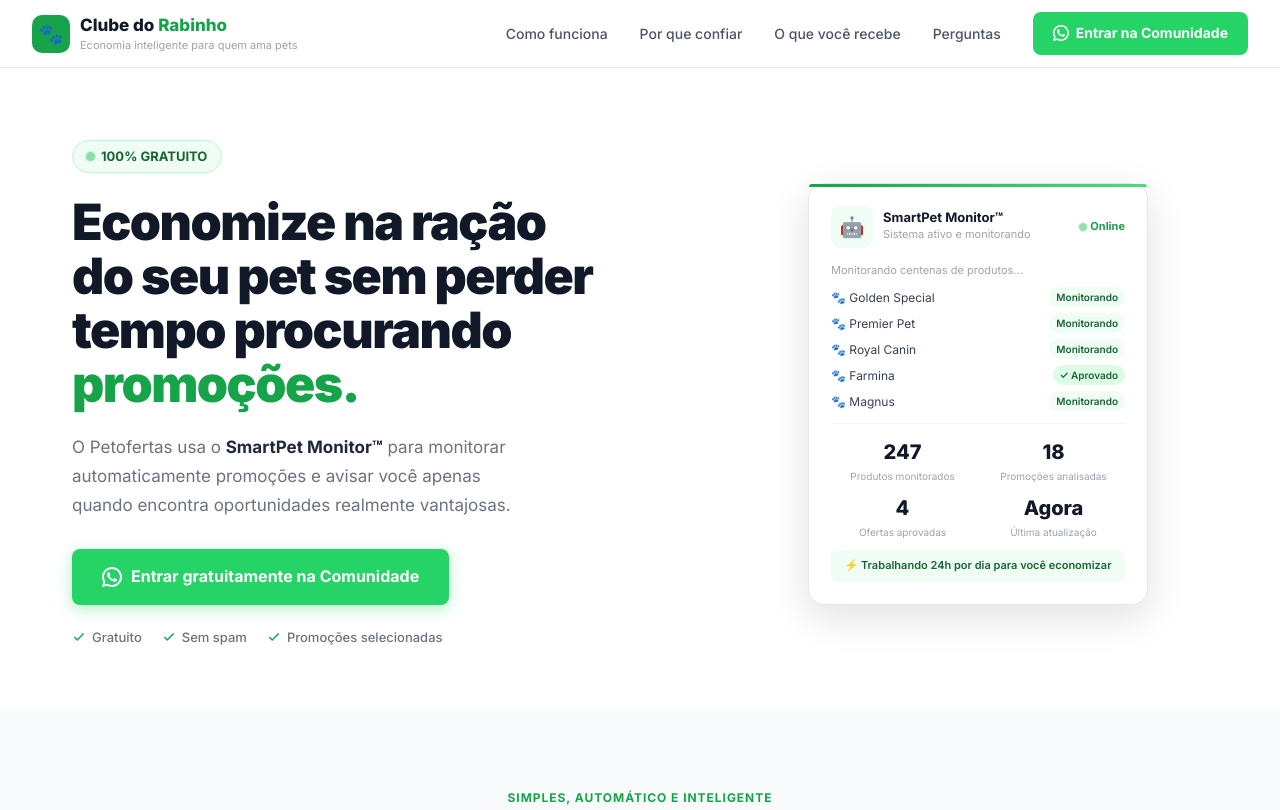
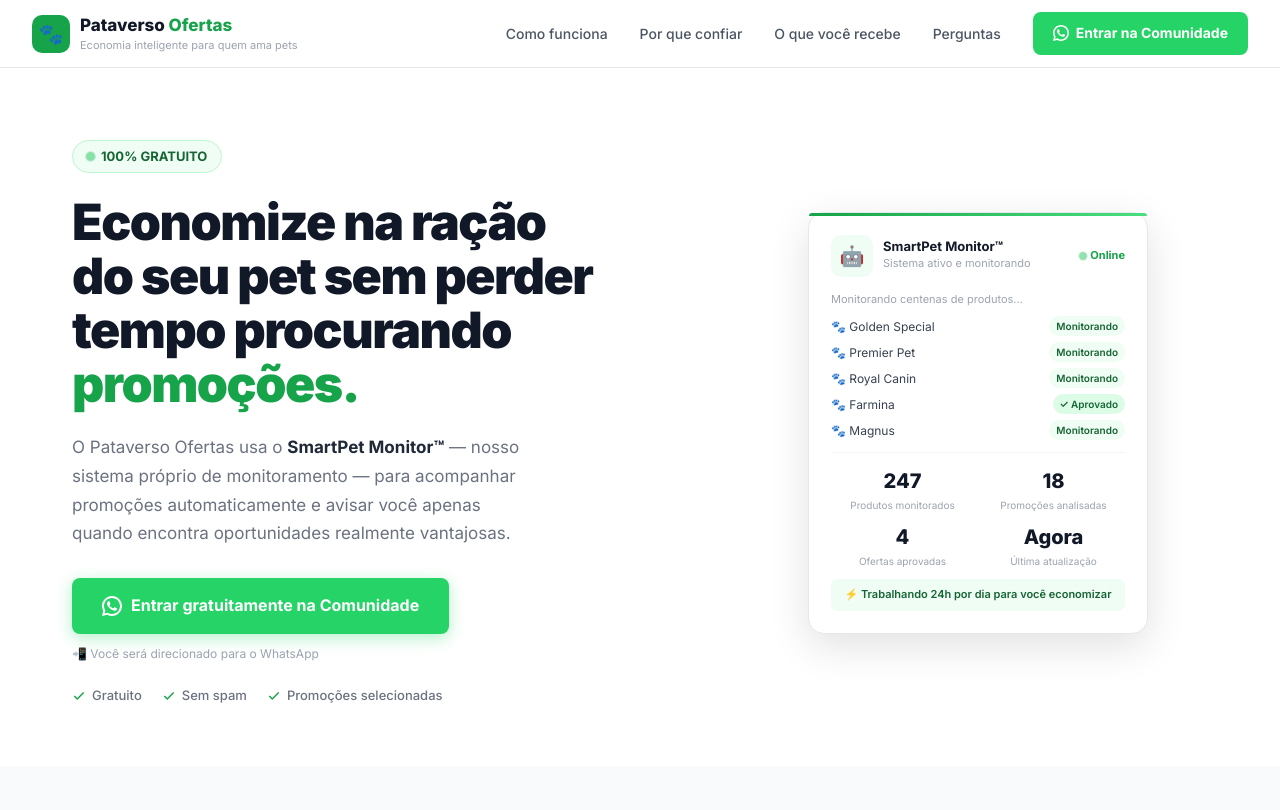
Before and after one commit to Riatlaa/Petofertas, a plain HTML site: page index.html in a window 1280 px wide. Shown: the top 810 px of the page. Drawn offline with Linux system fonts and the light colour scheme.

Commit message:
index.html

```diff
--- a/index.html
+++ b/index.html
@@ -3,7 +3,7 @@
 <head>
 <meta charset="UTF-8">
 <meta name="viewport" content="width=device-width, initial-scale=1.0">
-<title>Petofertas 🐾 – Promoções de ração que realmente valem</title>
+<title>Pataverso Ofertas 🐾 – Promoções de ração que realmente valem</title>
 <link rel="preconnect" href="https://fonts.googleapis.com">
 <link href="https://fonts.googleapis.com/css2?family=Inter:wght@400;500;600;700;800;900&display=swap" rel="stylesheet">
 <style>
@@ -41,6 +41,7 @@ nav{position:sticky;top:0;z-index:100;background:rgba(255,255,255,.97);backdrop-
 .hero-sub strong{color:var(--gray-800)}
 .btn-wa{display:inline-flex;align-items:center;gap:9px;background:var(--green-wa);color:#fff;font-size:16px;font-weight:700;padding:15px 30px;border-radius:8px;text-decoration:none;box-shadow:0 4px 16px rgba(37,211,102,.35);transition:background .15s,transform .1s,box-shadow .15s}
 .btn-wa:hover{background:#20bd5a;transform:translateY(-2px);box-shadow:0 6px 24px rgba(37,211,102,.45)}
+.btn-wa-note{font-size:12px;color:var(--gray-400);margin-top:10px;display:flex;align-items:center;gap:6px}
 .trust-row{display:flex;align-items:center;gap:20px;margin-top:22px;flex-wrap:wrap}
 .trust-item{display:flex;align-items:center;gap:6px;font-size:13px;color:var(--gray-500);font-weight:500}
 .trust-item svg{color:var(--green)}
@@ -196,7 +197,7 @@ footer strong{color:var(--gray-300)}
   <a href="#" class="logo">
     <div class="logo-icon">🐾</div>
     <div>
-      <div class="logo-name">Clube do <span>Rabinho</span></div>
+      <div class="logo-name">Pataverso <span>Ofertas</span></div>
       <span class="logo-tagline">Economia inteligente para quem ama pets</span>
     </div>
   </a>
@@ -223,12 +224,13 @@ footer strong{color:var(--gray-300)}
         Economize na ração<br>do seu pet sem perder<br>tempo procurando<br><em style="font-style:normal;color:var(--green)">promoções.</em>
       </h1>
       <p style="font-size:17px;color:#6b7280;line-height:1.7;margin-bottom:30px;max-width:460px">
-        O Petofertas usa o <strong style="color:#1f2937">SmartPet Monitor™</strong> para monitorar automaticamente promoções e avisar você apenas quando encontra oportunidades realmente vantajosas.
+        O Pataverso Ofertas usa o <strong style="color:#1f2937">SmartPet Monitor™</strong> — nosso sistema próprio de monitoramento — para acompanhar promoções automaticamente e avisar você apenas quando encontra oportunidades realmente vantajosas.
       </p>
       <a href="https://chat.whatsapp.com/Bzlt0blXCfOFwvnls8dOMT" class="btn-wa" target="_blank">
         <svg width="20" height="20" viewBox="0 0 24 24" fill="currentColor"><path d="M17.472 14.382c-.297-.149-1.758-.867-2.03-.967-.273-.099-.471-.148-.67.15-.197.297-.767.966-.94 1.164-.173.199-.347.223-.644.075-.297-.15-1.255-.463-2.39-1.475-.883-.788-1.48-1.761-1.653-2.059-.173-.297-.018-.458.13-.606.134-.133.298-.347.446-.52.149-.174.198-.298.298-.497.099-.198.05-.371-.025-.52-.075-.149-.669-1.612-.916-2.207-.242-.579-.487-.5-.669-.51-.173-.008-.371-.01-.57-.01-.198 0-.52.074-.792.372-.272.297-1.04 1.016-1.04 2.479 0 1.462 1.065 2.875 1.213 3.074.149.198 2.096 3.2 5.077 4.487.709.306 1.262.489 1.694.625.712.227 1.36.195 1.871.118.571-.085 1.758-.719 2.006-1.413.248-.694.248-1.289.173-1.413-.074-.124-.272-.198-.57-.347z"/><path d="M12 0C5.373 0 0 5.373 0 12c0 2.134.558 4.133 1.528 5.868L0 24l6.324-1.497A11.937 11.937 0 0012 24c6.627 0 12-5.373 12-12S18.627 0 12 0zm0 21.6a9.595 9.595 0 01-4.887-1.337l-.35-.208-3.633.859.892-3.524-.228-.362A9.541 9.541 0 012.4 12c0-5.29 4.31-9.6 9.6-9.6 5.29 0 9.6 4.31 9.6 9.6 0 5.29-4.31 9.6-9.6 9.6z"/></svg>
         Entrar gratuitamente na Comunidade
       </a>
+      <div class="btn-wa-note">📲 Você será direcionado para o WhatsApp</div>
       <div class="trust-row">
         <span class="trust-item"><svg width="14" height="14" viewBox="0 0 24 24" fill="none" stroke="currentColor" stroke-width="2.5"><polyline points="20 6 9 17 4 12"/></svg>Gratuito</span>
         <span class="trust-item"><svg width="14" height="14" viewBox="0 0 24 24" fill="none" stroke="currentColor" stroke-width="2.5"><polyline points="20 6 9 17 4 12"/></svg>Sem spam</span>
@@ -329,7 +331,7 @@ footer strong{color:var(--gray-300)}
           <div class="ph-header">
             <div class="ph-av">🐾</div>
             <div>
-              <div class="ph-name">Petofertas 🐾</div>
+              <div class="ph-name">Pataverso Ofertas 🐾</div>
               <div class="ph-members">Comunidade de Promoções</div>
             </div>
           </div>
@@ -363,7 +365,7 @@ footer strong{color:var(--gray-300)}
 <section id="confiar">
   <div class="container">
     <div class="eyebrow">Tecnologia e critérios próprios</div>
-    <h2 class="sec-title">Por que confiar no Petofertas?</h2>
+    <h2 class="sec-title">Por que confiar no Pataverso Ofertas?</h2>
     <p class="sec-sub">Critérios rigorosos e um sistema próprio que trabalha 24h para garantir que você receba só o melhor.</p>
     <div class="confiar-grid">
       <div class="confiar-card">
@@ -441,7 +443,7 @@ footer strong{color:var(--gray-300)}
 
 <!-- FOOTER -->
 <footer>
-  <p>🐾 <strong>Petofertas</strong> — Economia inteligente para quem ama pets &nbsp;|&nbsp; © 2025 Petofertas. Todos os direitos reservados.</p>
+  <p>🐾 <strong>Pataverso Ofertas</strong> — Economia inteligente para quem ama pets &nbsp;|&nbsp; © 2025 Pataverso Ofertas. Todos os direitos reservados.</p>
 </footer>
 
 <script>
```
